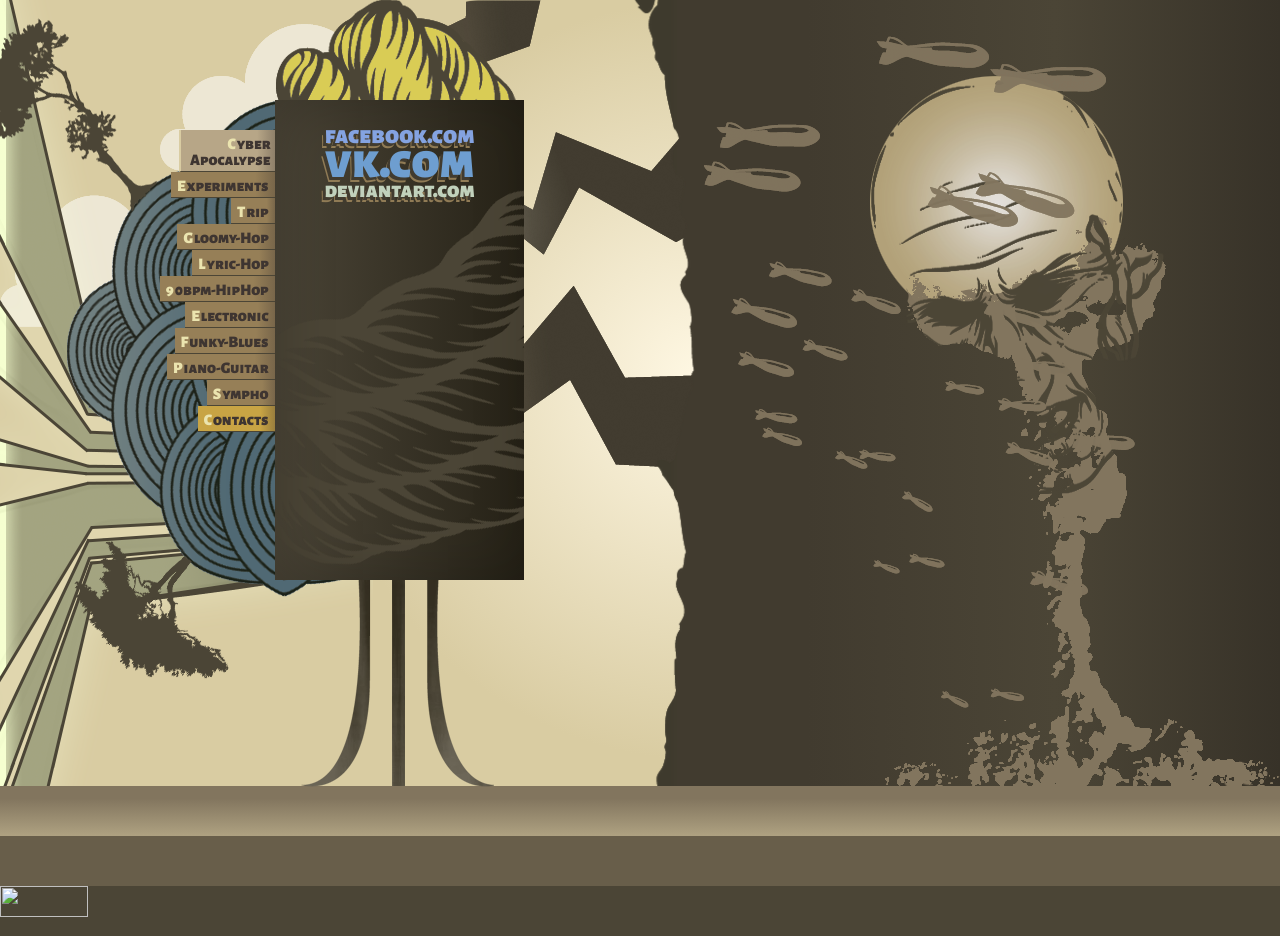
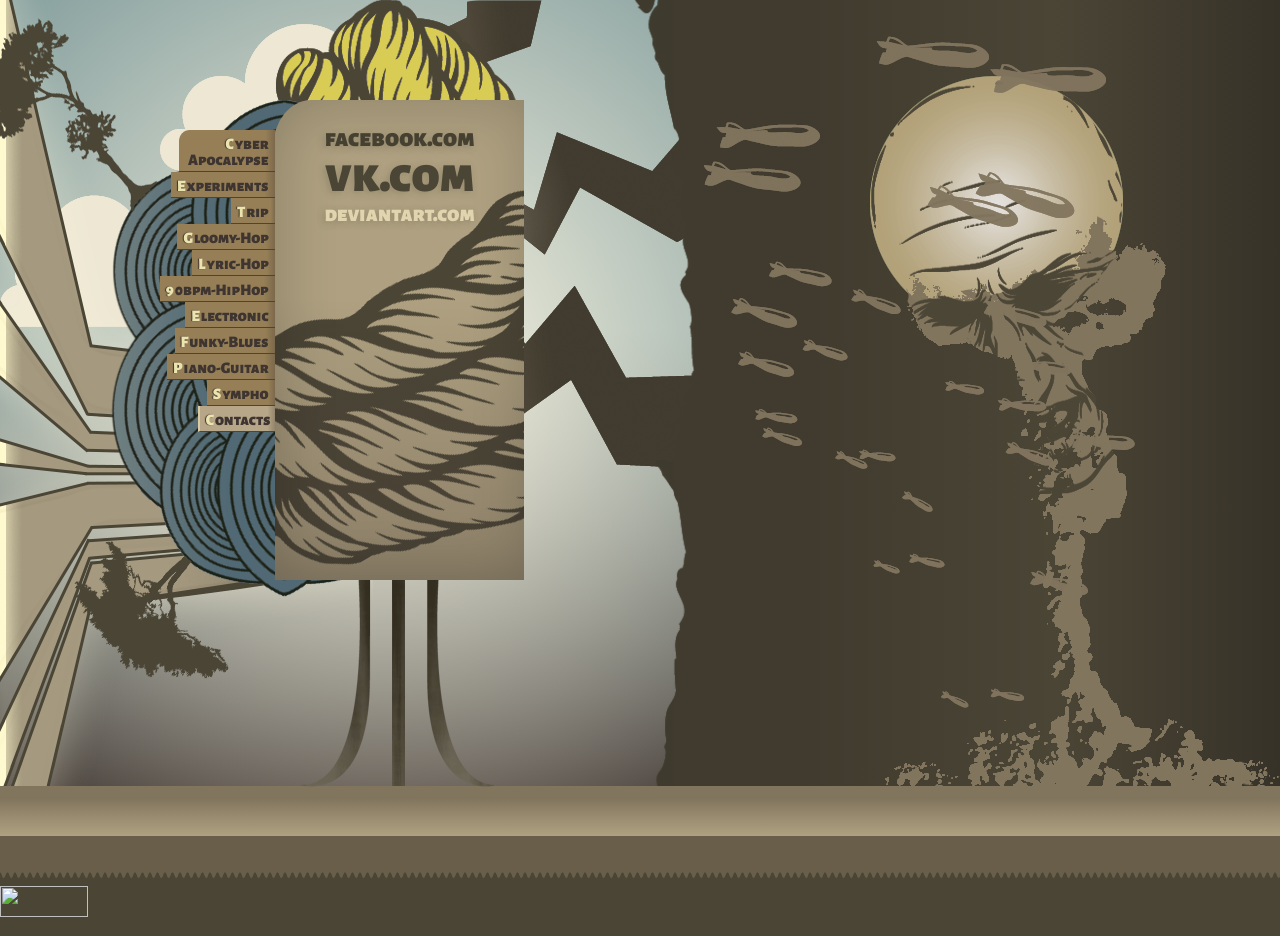
Before and after one commit to zHeney/zHeney, a PHP site: page / in a window 1280 px wide. Run offline with PHP 8.4, Linux system fonts and the light colour scheme; some web fonts are replaced.

Commit message:
backgrounds

```diff
--- a/index.php
+++ b/index.php
@@ -12,6 +12,7 @@
         <link rel="stylesheet" type="text/css" media="screen" href="coda-slider.css" />
         <link rel="stylesheet" href="jplayer/jplayer.css" />
 
+        <script type="text/javascript" src="js/prefixfree.min.js"></script>
         <script type="text/javascript" src="js/jquery-1.7.2.min.js"></script>
         <script type="text/javascript" src="js/jquery.coda-slider-3.0.js"></script>
         <script type="text/javascript" src="js/jquery-ui-1.8.20.custom.min.js"></script>
@@ -27,7 +28,8 @@
         <div id="container">
 
             <!-- **************** LEFTSIDE ****************** -->
-            <div id="leftSide" class="beige">
+            <div id="leftSide">
+            	<div id="bGround" class="blue"></div>
                 <div id="clouds"></div>
                 <div id="lines"></div>
                 <div id="legs"></div>
@@ -42,9 +44,7 @@
 
                 <!-- Menu -->
                 <div id="menu">
-                    <p class="active">
-                       <a href="#1" data-ref="slider-id another-slider">Cyber Apocalypse</a>
-                    </p>
+                    <p><a href="#1" data-ref="slider-id another-slider">Cyber Apocalypse</a></p>
                     <p><a href="#2" data-ref="slider-id another-slider">Experiments</a></p>
                     <p><a href="#3" data-ref="slider-id another-slider">Trip</a></p>
                     <p><a href="#4" data-ref="slider-id another-slider">Gloomy-Hop</a></p>
@@ -54,7 +54,7 @@
                     <p><a href="#8" data-ref="slider-id another-slider">Funky-Blues</a></p>
                     <p><a href="#9" data-ref="slider-id another-slider">Piano-Guitar</a></p>
                     <p><a href="#10" data-ref="slider-id another-slider">Sympho</a></p>
-                    <p><a href="#11" data-ref="slider-id another-slider">Contacts</a></p>
+                    <p class="active"><a href="#11" data-ref="slider-id another-slider">Contacts</a></p>
                 </div>
 
                 <!-- Slider -->
@@ -73,8 +73,8 @@
         **************** RIGHTSIDE ******************
          --><div id="rightSide">
                 <div id="bombs"></div>
+                <div id="ballGreen"></div>
                 <div id="ballBrown"></div>
-                <div id="ballGreen"></div>
                 <div id="boomFace">
                 </div>
             </div>
@@ -84,6 +84,7 @@
         <div id="bottomSide">
             <div id="bottomBoard_1"></div>
             <div id="bottomBoard_2"></div>
+            <div id="wave"></div>
             <div id="bottomBoard_3">
                 <a href="http://metrika.yandex.ru/stat/?id=17947261&amp;from=informer" target="_blank" rel="nofollow">
                     <img src="//bs.yandex.ru/informer/17947261/3_0_4B4536FF_4B4536FF_1_pageviews" style="width: 88px; height: 31px; border: 0;" />
--- a/style.css
+++ b/style.css
@@ -49,11 +49,17 @@ a, a:focus, a:active, a:hover, object, embed {
         padding-right: 4px;
     }
     #menu p{
+        background: -moz-linear-gradient(left,  rgba(150,127,87,0) 90%, rgba(62,53,49,0.3) 100%);
+        background: -webkit-gradient(linear, left top, right top, color-stop(90%,rgba(150,127,87,0)), color-stop(100%,rgba(62,53,49,0.3)));
+        background: -webkit-linear-gradient(left,  rgba(150,127,87,0) 90%,rgba(62,53,49,0.3) 100%);
+        background: -o-linear-gradient(left,  rgba(150,127,87,0) 90%,rgba(62,53,49,0.3) 100%);
+        background: -ms-linear-gradient(left,  rgba(150,127,87,0) 90%,rgba(62,53,49,0.3) 100%);
+        background: linear-gradient(to right,  rgba(150,127,87,0) 90%,rgba(62,53,49,0.3) 100%);
+        filter: progid:DXImageTransform.Microsoft.gradient( startColorstr='#00967f57', endColorstr='#4d3e3531',GradientType=1 );
+
         display: inline-block;
         border-bottom: 1px solid #4B4536;
         border-right: 2px solid #4B4536;
-        background: linear-gradient(to right, rgba(217, 217, 162, 0) 81%, rgba(62, 53, 49, 0.34));
-        /*background-color: rgb(164, 133, 79); */
         background-color: rgb(150, 127, 87);
         padding: 6px 6px 3px 6px;
 
@@ -66,6 +72,7 @@ a, a:focus, a:active, a:hover, object, embed {
 
         #menu p:first-child{
             margin-left: 27px;
+            border-top-left-radius: 11% 27%;
         }
         #menu p:nth-child(2){
 
@@ -102,6 +109,7 @@ a, a:focus, a:active, a:hover, object, embed {
             color: #EBE4AF;
             font-size: 1em;
             margin-right: 1px;
+            text-shadow: -1px 0px 1px rgb(59, 51, 47);
         }
 
     #menu a {
@@ -138,7 +146,7 @@ a, a:focus, a:active, a:hover, object, embed {
             transform: scaleY(-1);
 }
 
-a:active #zHeney{
+a:active #zHeney, #contacts p:active, #hat:active {
     -webkit-transform: translate(0, 1px);
        -moz-transform: translate(0, 1px);
             transform: translate(0, 1px);
@@ -183,13 +191,26 @@ a:active #zHeney{
     width: 55%;
 
 }
+    .blue{
+        background: radial-gradient(farthest-side at 54% 370px, #FFF8E4, 'rgba(122, 151, 152, 0)');
+                    linear-gradient(to bottom, rgba(122,151,152,1) 41%,rgba(59,50,46,1) 100%);
+
+        background: -webkit-radial-gradient(54% 370px, circle , rgb(255, 248, 228), rgba(122, 151, 152, 0)),
+                    -webkit-gradient(linear, left top, left bottom, color-stop(41%,rgb(122, 151, 152)), color-stop(100%,rgb(59, 50, 46)));
+
+        background: -moz-radial-gradient(54% 370px, circle , rgb(255, 248, 228), rgba(122, 151, 152, 0)),
+                    -moz-linear-gradient(top, rgba(122,151,152,1) 41%, rgba(59,50,46,1) 100%);
+    }
+
     .beige {
-        background: -webkit-radial-gradient(100% 380px, circle closest-corner, rgb(255, 248, 228), rgb(217, 204, 162));
-           background: -moz-radial-gradient(100% 380px, circle closest-corner, rgb(255, 248, 228), rgb(217, 204, 162));
+        background: radial-gradient(farthest-side at 110% 380px, #FFF8E4, #D9CCA2);
+        background: -webkit-radial-gradient(100% 380px, circle closest-corner, #FFF8E4, #D9CCA2);
+           background: -moz-radial-gradient(100% 380px, circle closest-corner, #FFF8E4, #D9CCA2);
     }
     .red {
-        background: -webkit-radial-gradient(110% 380px, circle closest-corner, rgb(217, 204, 85), rgb(196, 80, 80));
-           background: -moz-radial-gradient(110% 380px, circle closest-corner, rgb(217, 204, 85), rgb(196, 80, 80));
+        background: radial-gradient(farthest-side at 110% 380px, #D9CC55, #C45050);
+        background: -webkit-radial-gradient(110% 380px, circle closest-corner, #D9CC55, #C45050);
+           background: -moz-radial-gradient(110% 380px, circle closest-corner, #D9CC55, #C45050);
     }
 
 #lines{
@@ -272,6 +293,7 @@ a:active #zHeney{
         display: none;
     }
     #lines{
+        background-image: url('pict/lines2.png');
         top: 0px;
         height: 726px;
     }
@@ -285,10 +307,10 @@ a:active #zHeney{
 
 #splash{
     background-image: url('pict/splash.png');
-    height: 468px;
+    height: 469px;
     width: 310px;
     top: 0px;
-    right: 0;
+    right: -1px;
     z-index: 0;
 }
 
@@ -324,16 +346,16 @@ a:active #zHeney{
 }
 
 #contacts{
+    background: -moz-linear-gradient(top,  rgba(150,127,87,0) 41%, rgba(62,53,49,0.3) 100%),url('pict/contactsBackground.png') 2px 90px no-repeat;
+    background: -webkit-gradient(linear, left top, left bottom, color-stop(41%,rgba(150,127,87,0)), color-stop(100%,rgba(62,53,49,0.3))),url('pict/contactsBackground.png') 2px 90px no-repeat;
+    background: -webkit-linear-gradient(top,  rgba(150,127,87,0) 41%,rgba(62,53,49,0.3) 100%),url('pict/contactsBackground.png') 2px 90px no-repeat;
+    background: -o-linear-gradient(top,  rgba(150,127,87,0) 41%,rgba(62,53,49,0.3) 100%),url('pict/contactsBackground.png') 2px 90px no-repeat;
+    background: -ms-linear-gradient(top,  rgba(150,127,87,0) 41%,rgba(62,53,49,0.3) 100%),url('pict/contactsBackground.png') 2px 90px no-repeat;
+    background: linear-gradient(to bottom,  rgba(150,127,87,0) 41%,rgba(62,53,49,0.3) 100%),url('pict/contactsBackground.png') 2px 90px no-repeat;
+    filter: progid:DXImageTransform.Microsoft.gradient( startColorstr='#00967f57', endColorstr='#4d3e3531',GradientType=0 );
 
-    background-color: #2C271A;
-    background: url('pict/contactsBackground.png') 2px 90px no-repeat, -moz-linear-gradient(left, #4b4537 0%, #252116 100%);
-    background: url('pict/contactsBackground.png') 2px 90px no-repeat, -webkit-gradient(linear, left top, right top, color-stop(0%,#4b4537), color-stop(100%,#252116));
-    background: url('pict/contactsBackground.png') 2px 90px no-repeat, -webkit-linear-gradient(left, #4b4537 0%,#252116 100%);
-    background: url('pict/contactsBackground.png') 2px 90px no-repeat, -o-linear-gradient(left, #4b4537 0%,#252116 100%);
-    background: url('pict/contactsBackground.png') 2px 90px no-repeat, -ms-linear-gradient(left, #4b4537 0%,#252116 100%);
-    background: url('pict/contactsBackground.png') 2px 90px no-repeat, linear-gradient(to right, #4b4537 0%,#252116 100%);
-    filter: progid:DXImageTransform.Microsoft.gradient( startColorstr='#4b4537', endColorstr='#252116',GradientType=1 );
-
+    background-color: #AEA080;
+    border-top-left-radius: 15% 10%;
     display: inline-block;
     width: 255px;
     height: 480px;
@@ -343,28 +365,29 @@ a:active #zHeney{
 }
 
     #contacts p {
-        line-height: 0.7;
+    line-height: 1;
     }
         #contacts p a{
             font-family: 'Alegreya Sans SC', sans-serif;
             vertical-align: -webkit-baseline-middle;
-            text-shadow: -3px 3px 0px #413B2F, -4px 5px 0px rgb(144, 123, 85);
+            text-shadow: -2px 2px 9px rgba(65, 59, 47, 0.18), -3px 2px 3px rgba(47, 47, 47, 0.02);
         }
 
             #contacts p:first-child a{
                 font-size: 25px;
-                color: #84A3E1;
+                color: #464031;
             }
             #contacts p:nth-child(2){
             }
             #contacts p:nth-child(2) a{
                 font-size: 50px;
-                color: #6E9ED0;
+                color: #4B4536;
             }
             #contacts p:nth-child(3) a{
                 font-size: 22px;
-                color: #C1D1BC;
+                color: #E1D5B0;
             }
+
 
 /***************** RIGHTSIDE *******************/
 
@@ -414,9 +437,16 @@ a:active #zHeney{
             background-image: url('pict/ballBrown.png');
         }
         #ballGreen{
-            display: none;
-            background-image: url('pict/ballBrown.png');
+            display: block;
+            background-image: url('pict/ballGreen.png');
         }
+
+    #bGround{
+        position: absolute;
+        display: block;
+        height: 100%;
+        width: 100%;
+    }
 
     @media all and (max-width: 980px) {
         #boomFace, #ballBrown, #ballGreen {
@@ -462,3 +492,12 @@ a:active #zHeney{
         top: 100px;
         background-color: #4B4536;
     }
+    #wave {
+        height: 33px;
+        width: 100%;
+        top: 86px;
+        position: absolute;
+        background: url('pict/wave.png');
+        background-size: 15px 15px;
+        background-repeat-y: no-repeat;
+    }
```
Also changed, not shown: js/main.js (+128 -11 lines), main.js (added, +45 -0 lines), js/prefixfree.min.js (added), pict/boomFace.png, pict/lines.png, pict/lines2.png (added), pict/rings.png, pict/wave.png (added).
